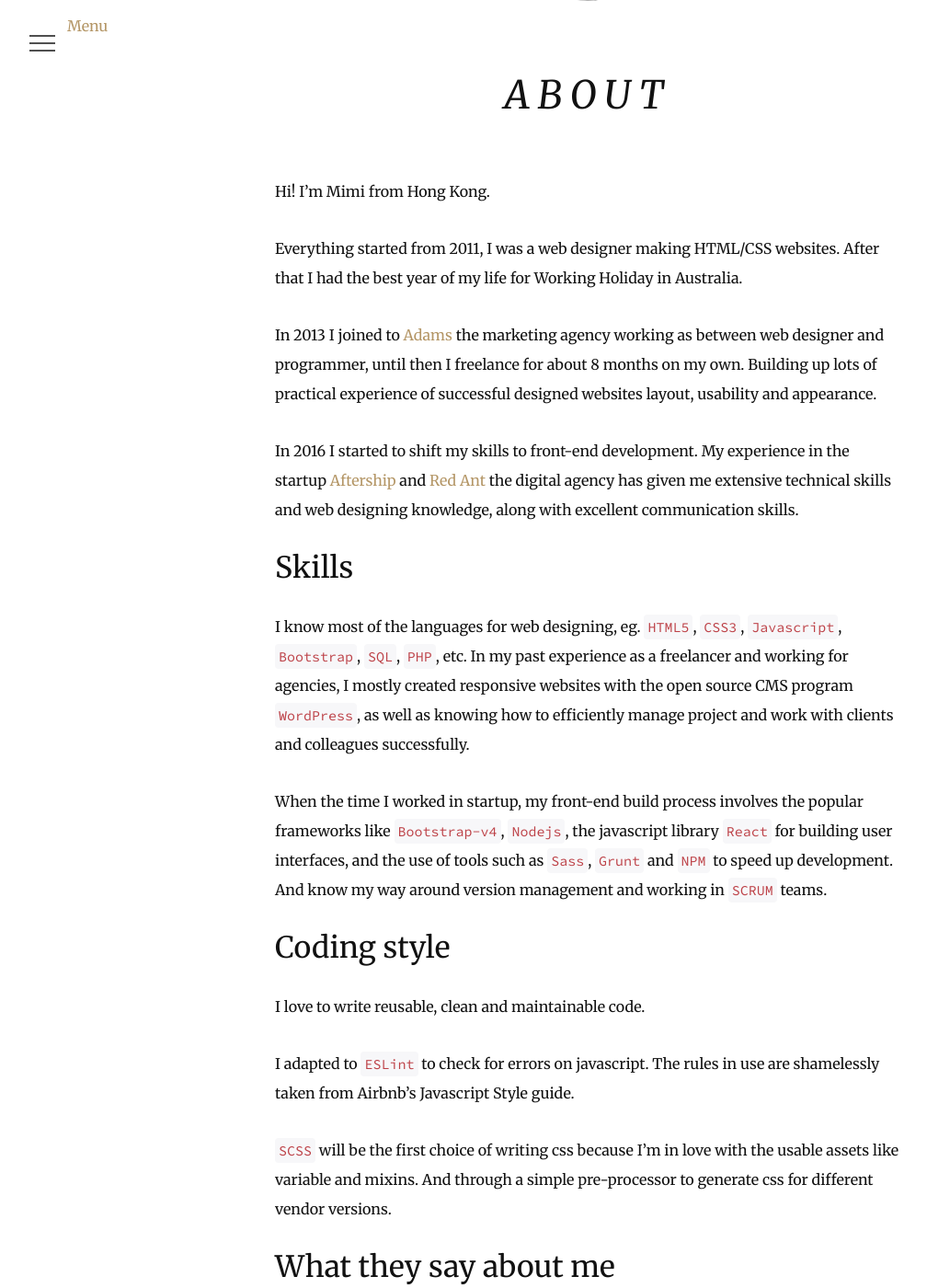
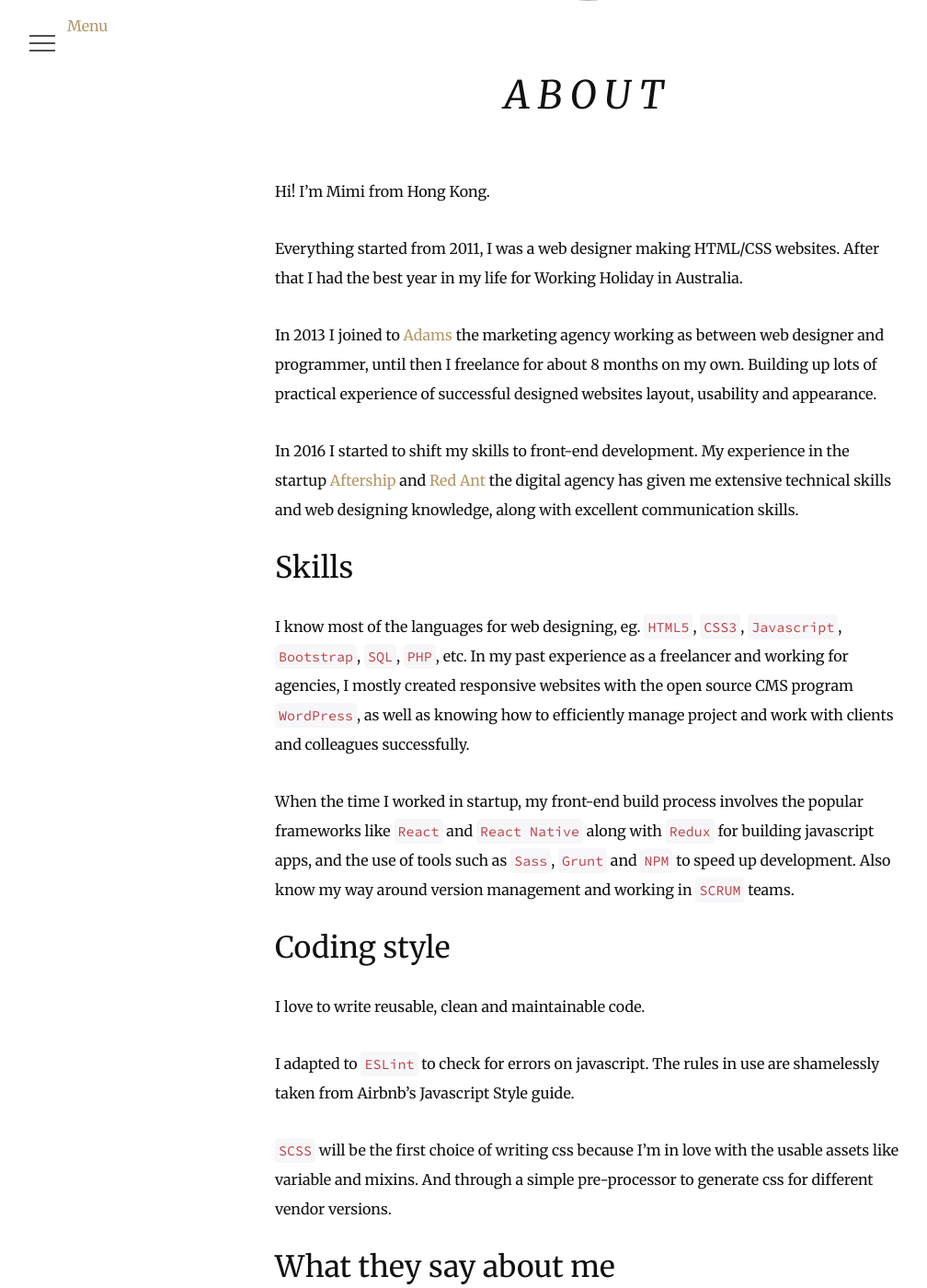
Before and after one commit to MimiLau/mimilau.github.io, a Jekyll site: the page built from about.md, in a window 1280 px wide and 1400 px high, scrolled down 525 px. Shown: the whole window at 92% size, without its empty margins (1-1009 px from the left). Built offline with Jekyll 4.4.1, drawn with Linux system fonts in a browser that asks for light colours; nearby versions of some CDN libraries; some of the changed text lies outside the part shown.

Commit message:
content update

````diff
--- a/about.md
+++ b/about.md
@@ -6,7 +6,7 @@ permalink: /about/
 
 Hi! I'm Mimi from Hong Kong.
 
-Everything started from 2011, I was a web designer making HTML/CSS websites. After that I had the best year of my life for Working Holiday in Australia.
+Everything started from 2011, I was a web designer making HTML/CSS websites. After that I had the best year in my life for Working Holiday in Australia.
 
 In 2013 I joined to [Adams](http://www.adamshk.com) the marketing agency working as between web designer and programmer, until then I freelance for about 8 months on my own. Building up lots of practical experience of successful designed websites layout, usability and appearance.
 
@@ -16,7 +16,7 @@ In 2016 I started to shift my skills to front-end development. My experience in
 
 I know most of the languages for web designing, eg. `HTML5`, `CSS3`, `Javascript`, `Bootstrap`, `SQL`, `PHP`, etc. In my past experience as a freelancer and working for agencies, I mostly created responsive websites with the open source CMS program `WordPress`, as well as knowing how to efficiently manage project and work with clients and colleagues successfully.
 
-When the time I worked in startup, my front-end build process involves the popular frameworks like `Bootstrap-v4`, `Nodejs`, the javascript library `React` for building user interfaces, and the use of tools such as `Sass`, `Grunt` and `NPM` to speed up development. And know my way around version management and working in `SCRUM` teams.
+When the time I worked in startup, my front-end build process involves the popular frameworks like `React` and `React Native` along with `Redux` for building javascript apps, and the use of tools such as `Sass`, `Grunt` and `NPM` to speed up development. Also know my way around version management and working in `SCRUM` teams.
 
 ## Coding style
 
@@ -48,6 +48,8 @@ Comment from design team supervisor in internship // 2009:
 
 ## Contact Me
 ```
-Tel : +852 9823 4304
+Tel : +852 9823 ****
 Email : meiyanlau98234304@gmail.com
 ```
+
+<center>I am not open to opportunity right now until the end of 2018. But I would like to be up-to-date with the market. Send me Email if anything to share! 😄</center>
--- a/index.html
+++ b/index.html
@@ -7,8 +7,8 @@ home: true
 	<section>
 		<div class="mb-3 pb-2">
 			<h1>{{ site.author.name }}</h1>
-			<p>Front-end Developer from Hong Kong. <br />I build clean, responsive, interactive websites by most latest technologies. This also may include integrating a CMS.</p>
-			<p>✅ Reactjs, Nodejs, Javascript<br />✅ Wordpress, Prestashop, E-commerce.</p>
+			<p>Front-end Developer/ Engineer from Hong Kong. <br />I build clean, responsive, interactive websites and APPs by most latest technologies. This also may include integrating a CMS.</p>
+			<p>✅ ReactJS, React Native, Redux, NodeJS<br />✅ Wordpress, Prestashop, E-commerce.</p>
 			<ul class="inline-list">
 				<li>
 					<a href="https://www.facebook.com/mimimimi.lau" target="_blank"><i class="fa fa-facebook-square fa-2x" aria-hidden="true"></i><span class="sr-only">Facebook</span></a>
@@ -20,7 +20,7 @@ home: true
 					<a href="https://github.com/MimiLau" target="_blank"><i class="fa fa-github-square fa-2x" aria-hidden="true"></i><span class="sr-only">Github</span></a>
 				</li>
 				<li>
-					<a href="https://www.instagram.com/mimi_lau_" target="_blank"><i class="fa fa-instagram fa-2x" aria-hidden="true"></i><span class="sr-only">Instagram</span></a>
+					<a href="https://www.instagram.com/mimi___lau" target="_blank"><i class="fa fa-instagram fa-2x" aria-hidden="true"></i><span class="sr-only">Instagram</span></a>
 				</li>
 			</ul>
 			<p><a href="/about">More about me</a></p>
````
